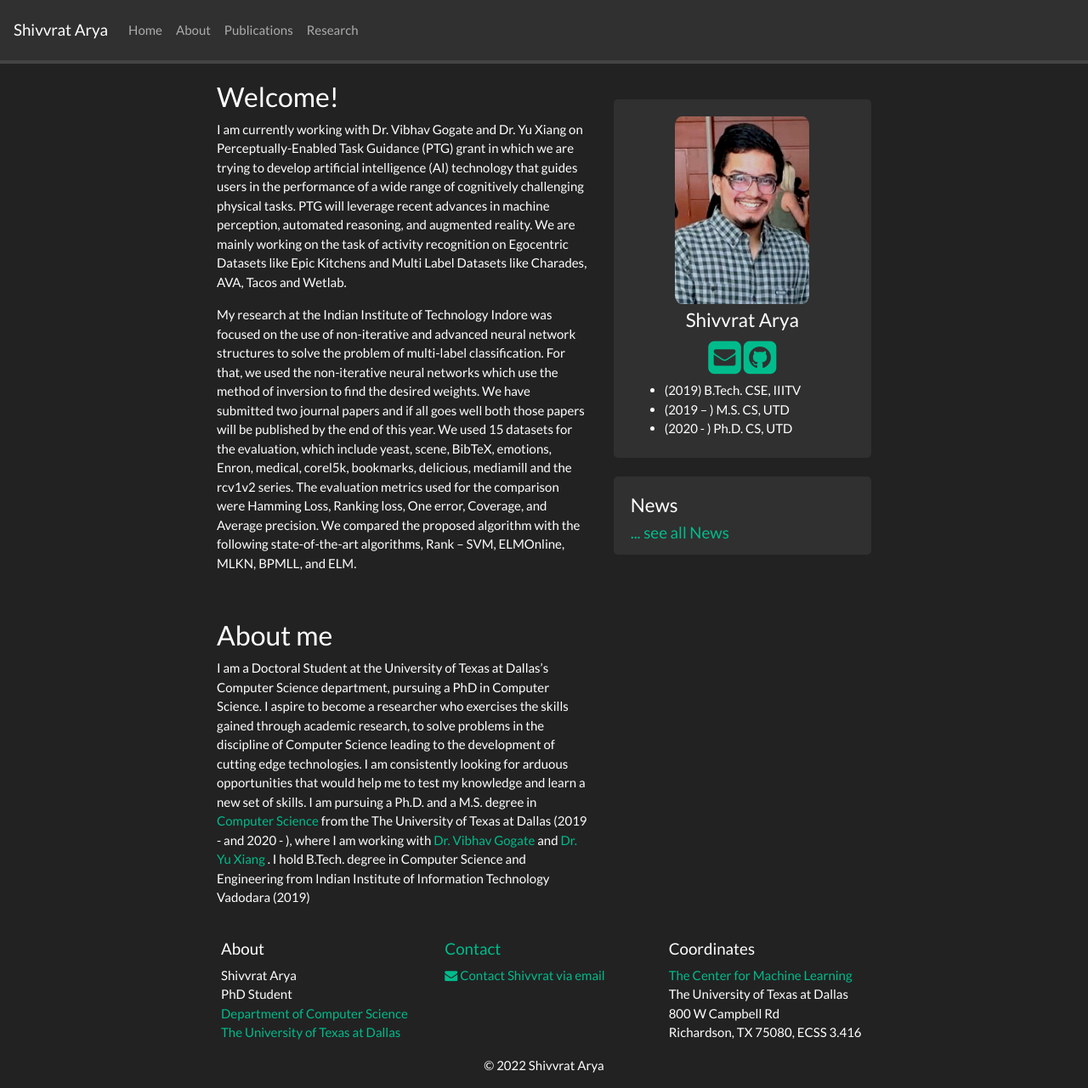
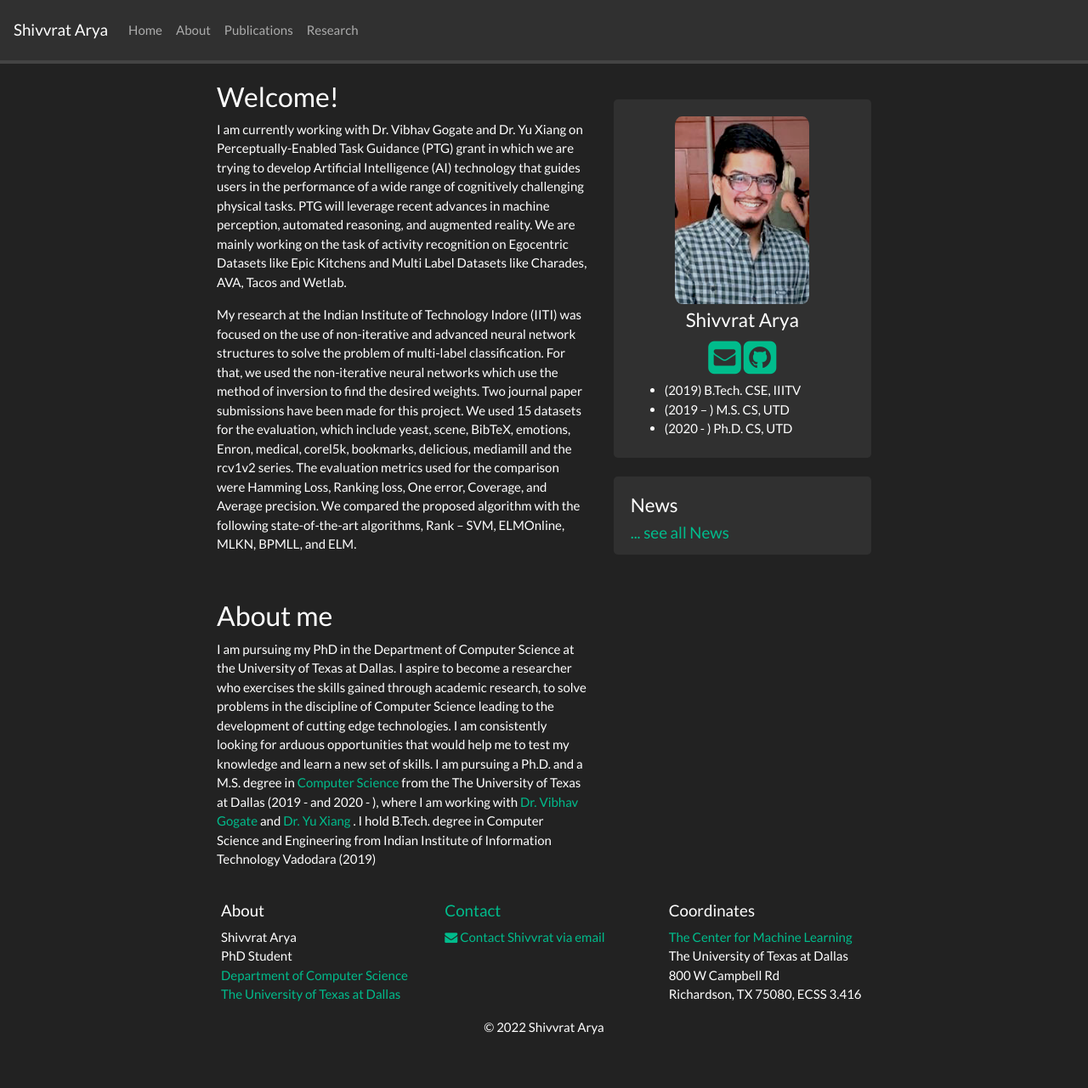
Before and after one commit to Shivvrat/shivvrat.github.io, a Jekyll site: the page built from _pages/home.md, in a window 1280 px wide and 1281 px high. Shown: the whole window at 85% size. Built offline with Jekyll 4.4.1, drawn with Linux system fonts in a browser that asks for light colours; nearby versions of some CDN libraries; a style sheet for code colours, icons or effects is not loaded.

Commit message:
Why: * Update home page
This change addresses the need by:
*

```diff
--- a/_pages/home.md
+++ b/_pages/home.md
@@ -7,11 +7,11 @@ permalink: /
 
 ### Welcome!
 
-I am currently working with Dr. Vibhav Gogate and Dr. Yu Xiang on Perceptually-Enabled Task Guidance (PTG) grant in which we are trying to develop artificial intelligence (AI) technology that guides users in the
+I am currently working with Dr. Vibhav Gogate and Dr. Yu Xiang on Perceptually-Enabled Task Guidance (PTG) grant in which we are trying to develop Artificial Intelligence (AI) technology that guides users in the
 performance of a wide range of cognitively challenging physical tasks. PTG will leverage recent advances in machine perception,
 automated reasoning, and augmented reality. We are mainly working on the task of activity recognition on Egocentric Datasets like Epic Kitchens and Multi Label Datasets like Charades, AVA, Tacos and Wetlab.
 
-My research at the Indian Institute of Technology Indore was focused on the use of non-iterative and advanced neural network structures to solve the problem of multi-label classification. For that, we used the non-iterative neural networks which use the method of inversion to find the desired weights. We have submitted two journal papers and if all goes well both those papers will be published by the end of this year. We used 15 datasets for the evaluation, which include yeast, scene, BibTeX, emotions, Enron, medical, corel5k, bookmarks, delicious, mediamill and the rcv1v2 series. The evaluation metrics used for the comparison were Hamming Loss, Ranking loss, One error, Coverage, and Average precision. We compared the proposed algorithm with the following state-of-the-art algorithms, Rank – SVM, ELMOnline, MLKN, BPMLL, and ELM.
+My research at the Indian Institute of Technology Indore (IITI) was focused on the use of non-iterative and advanced neural network structures to solve the problem of multi-label classification. For that, we used the non-iterative neural networks which use the method of inversion to find the desired weights. Two journal paper submissions have been made for this project. We used 15 datasets for the evaluation, which include yeast, scene, BibTeX, emotions, Enron, medical, corel5k, bookmarks, delicious, mediamill and the rcv1v2 series. The evaluation metrics used for the comparison were Hamming Loss, Ranking loss, One error, Coverage, and Average precision. We compared the proposed algorithm with the following state-of-the-art algorithms, Rank – SVM, ELMOnline, MLKN, BPMLL, and ELM.
 
 
 [//]: # (<div class="container">)
@@ -35,6 +35,6 @@ My research at the Indian Institute of Technology Indore was focused on the use
 
 ### About me
 
-I am a Doctoral Student at the University of Texas at Dallas's Computer Science department, pursuing a PhD in Computer Science. I aspire to become a researcher who exercises the skills gained through academic research, to solve problems in the discipline of Computer Science leading to the development of cutting edge technologies. I am consistently looking for arduous opportunities that would help me to test my knowledge and learn a new set of skills.
+I am pursuing my PhD in the Department of Computer Science at the University of Texas at Dallas. I aspire to become a researcher who exercises the skills gained through academic research, to solve problems in the discipline of Computer Science leading to the development of cutting edge technologies. I am consistently looking for arduous opportunities that would help me to test my knowledge and learn a new set of skills.
 I am pursuing a Ph.D. and a M.S. degree in <a href="https://cs.utdallas.edu/education/graduate/" target="_blank">Computer Science </a> from the The University of Texas at Dallas (2019 -  and 2020 - ), where I am working with <a href="https://personal.utdallas.edu/~vibhav.gogate/" target="_blank">Dr. Vibhav Gogate </a> and  <a href="https://yuxng.github.io/" target="_blank">Dr. Yu Xiang </a>.
 I hold B.Tech. degree in Computer Science and Engineering from Indian Institute of Information Technology Vadodara (2019)
```
Also changed, not shown: README.md (+1 -1 lines).
